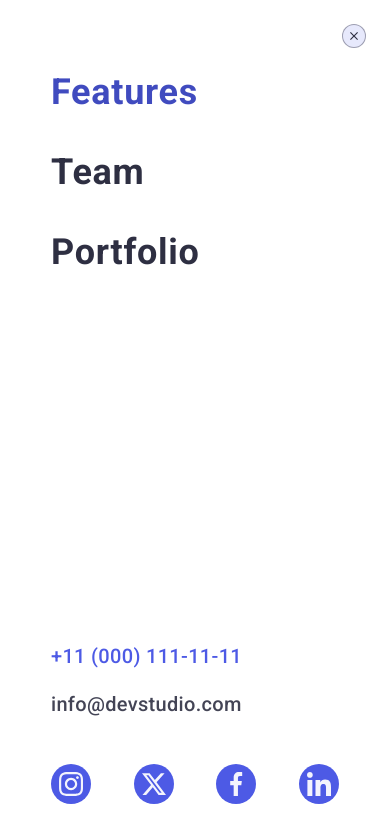
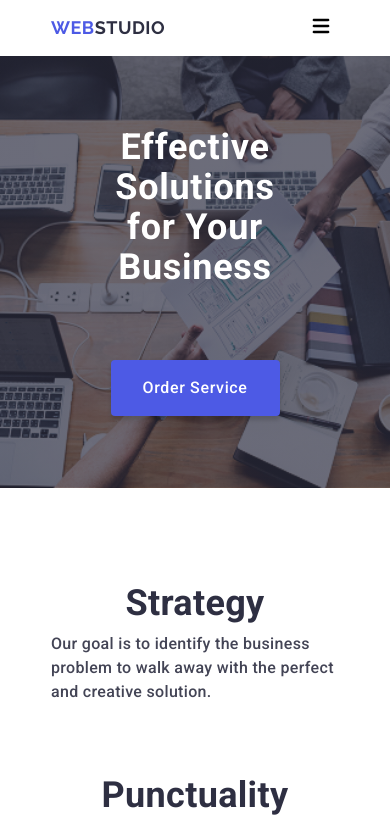
Before and after one commit to KissLenOK/goit-markup-hw-06, a plain HTML site: page index.html in a window 390 px wide. Shown: the top 821 px of the page. Drawn offline with nearby package versions, Linux system fonts and the light colour scheme.

Commit message:
Deleted is open class

```diff
--- a/index.html
+++ b/index.html
@@ -622,7 +622,7 @@
       </div>
     </footer>
 
-    <div class="mobile-menu is-open" id="mobile-menu">
+    <div class="mobile-menu" id="mobile-menu">
       <div class="container mobile-menu-container">
         <button
           type="button"
```
